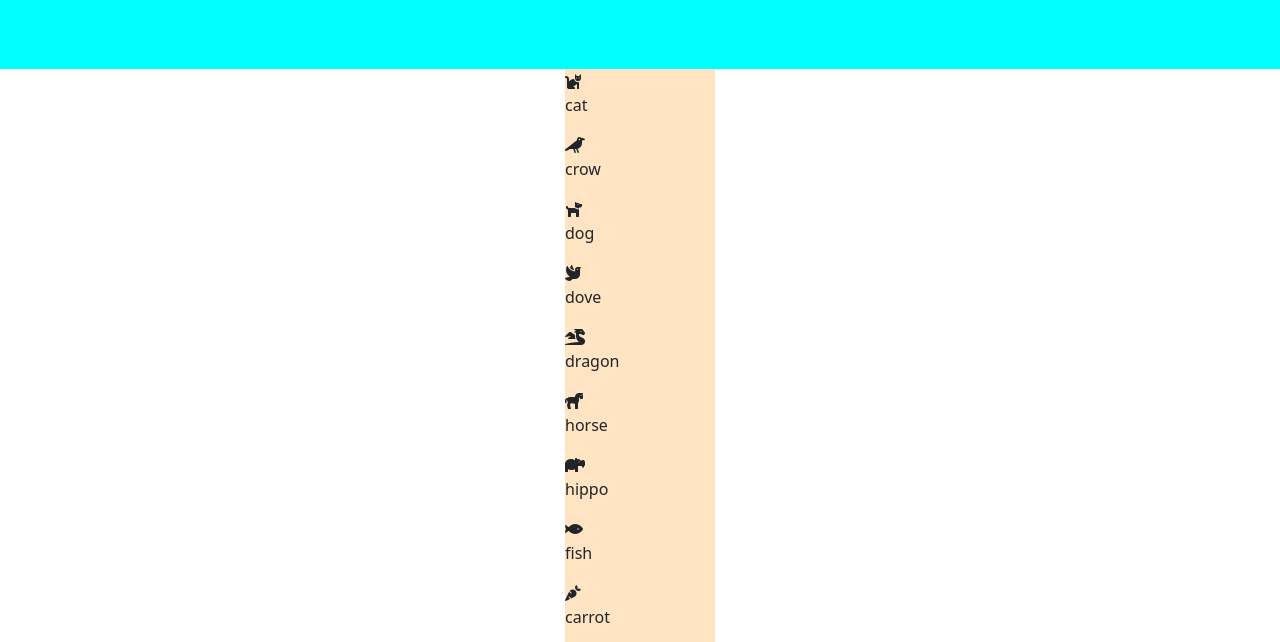
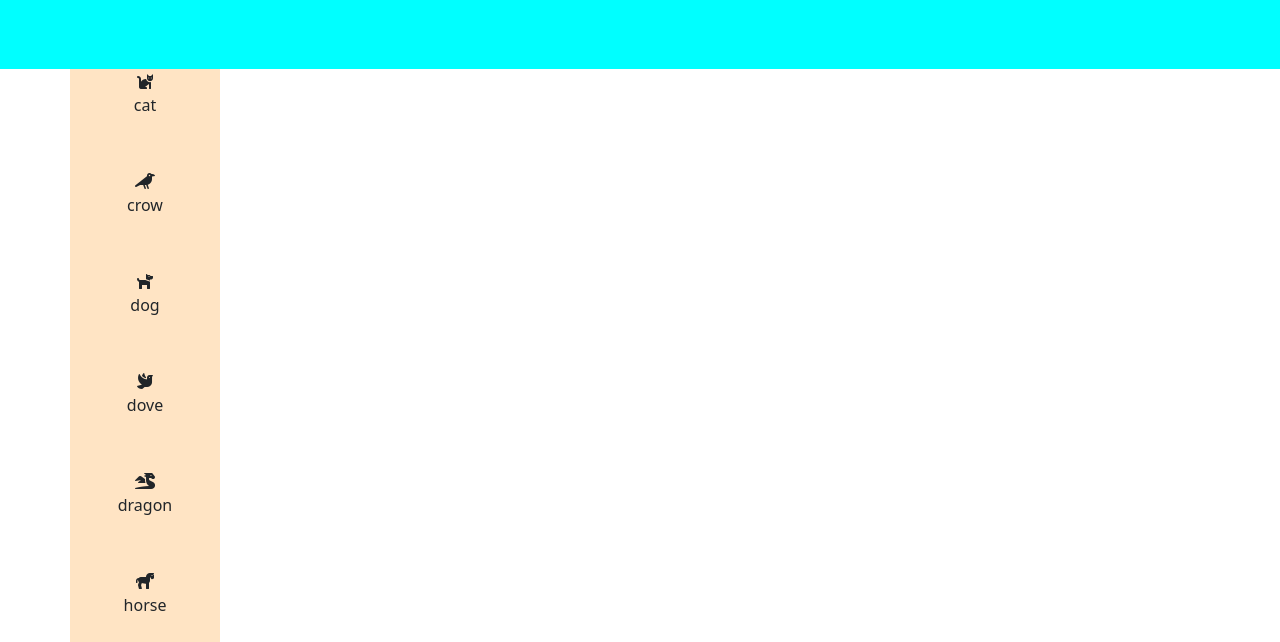
Before and after one commit to chry902/js-es6-icons, a plain HTML site: page index.html in a window 1280 px wide. Shown: the part 67-709 px from the top of the page. Drawn offline with nearby package versions, Linux system fonts and the light colour scheme.

Commit message:
avanzamento

```diff
--- a/assets/style.css
+++ b/assets/style.css
@@ -9,7 +9,10 @@ nav{
     background-color: aqua;
 }
 .cards{
+    text-align: center;
+    align-items: center;
     width: 150px;
+    height: 100px;
     background-color: bisque;
 
 }
--- a/index.html
+++ b/index.html
@@ -17,8 +17,8 @@
     </nav>
 </header>
 <main>
-    <div class="container d-flex justify-content-center ">
-        <div class=" cards "></div>
+    <div class="container  justify-content-center ">
+        <div class="row cards "></div>
     </div>
 </main>
 
```
